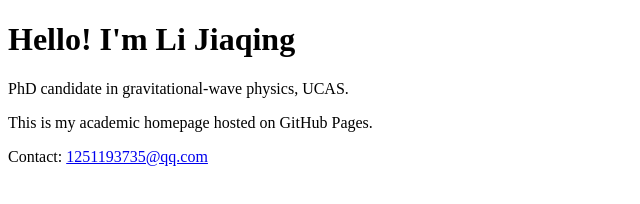
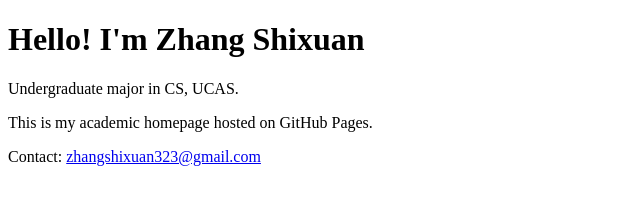
Before and after one commit to zzzsx411/zzzsx411.github.io, a plain HTML site: page index.html in a window 1280 px wide. Shown: the whole page, without its empty margins (0-640 px from the left). Drawn offline with Linux system fonts and the light colour scheme.

Commit message:
Update index.html

```diff
--- a/index.html
+++ b/index.html
@@ -5,9 +5,10 @@
   <title>Welcome to My Academic Homepage</title>
 </head>
 <body>
-  <h1>Hello! I'm Li Jiaqing</h1>
-  <p>PhD candidate in gravitational-wave physics, UCAS.</p >
+  <h1>Hello! I'm Zhang Shixuan</h1>
+  <p>Undergraduate major in CS, UCAS.</p >
   <p>This is my academic homepage hosted on GitHub Pages.</p >
-  <p>Contact: <a href=" ">1251193735@qq.com</a ></p >
+  <p>Contact: <a href=" ">zhangshixuan323@gmail.com</a ></p >
 </body>
+
 </html>
```
